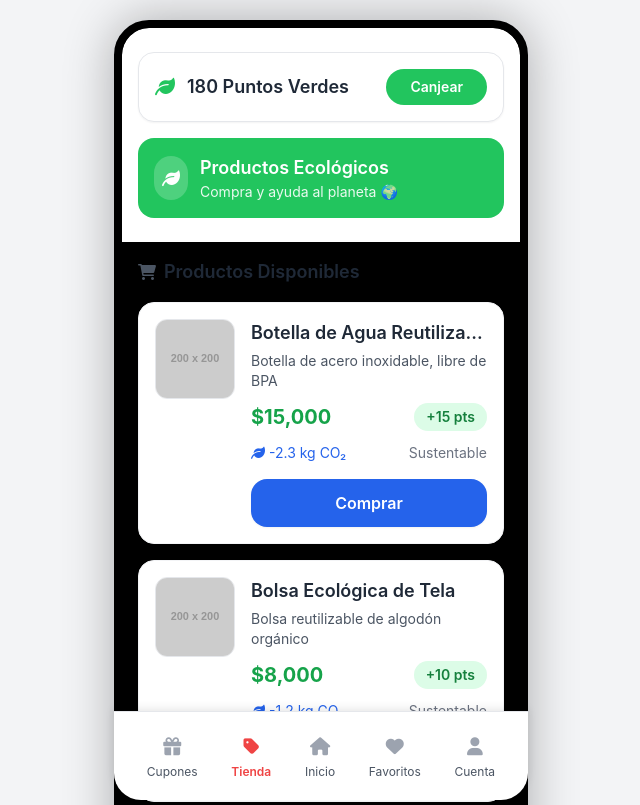
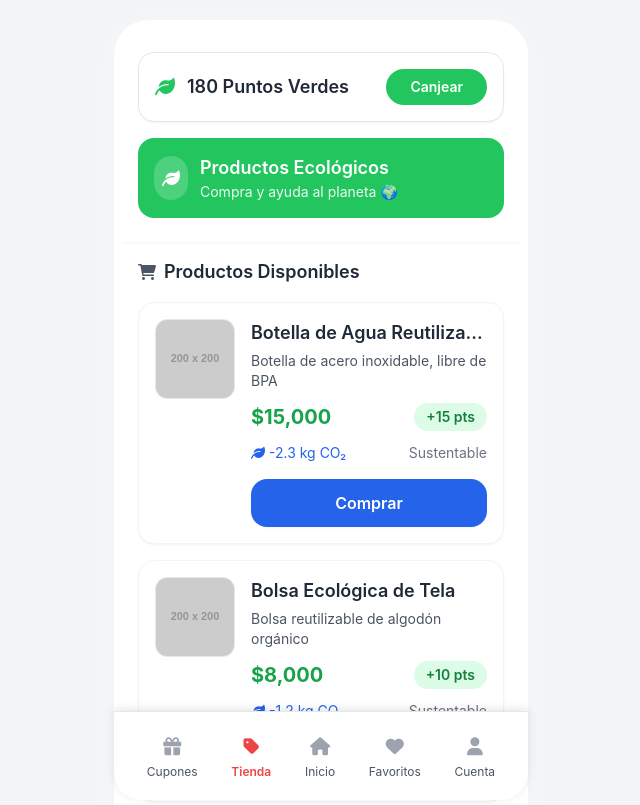
Before and after one commit to Deticaru/ECOPuntosVerdes, a website built with Vite: page src/tienda/tienda.html in a window 1280 px wide. Shown: the top 805 px of the page, without its empty margins (319-959 px from the left). Built offline with nearby package versions, Linux system fonts and the light colour scheme; placeholder pictures from the web are drawn by us.

Commit message:
cambie de color el background

```diff
--- a/src/styles/app-styles.css
+++ b/src/styles/app-styles.css
@@ -107,10 +107,10 @@ button:active {
 /* Responsive - Desktop */
 @media (min-width: 768px) {
     .app-container {
-        box-shadow: 0 0 50px rgba(0, 0, 0, 0.3);
-        border: 8px solid #000;
+        box-shadow: 0 0 50px rgba(255, 255, 255, 0.3);
+        border: 8px solid #ffffff;
         border-radius: 35px;
-        background: #000;
+        background: #ffffff;
         padding: 0;
         margin-top: 20px;
         margin-bottom: 20px;
```
